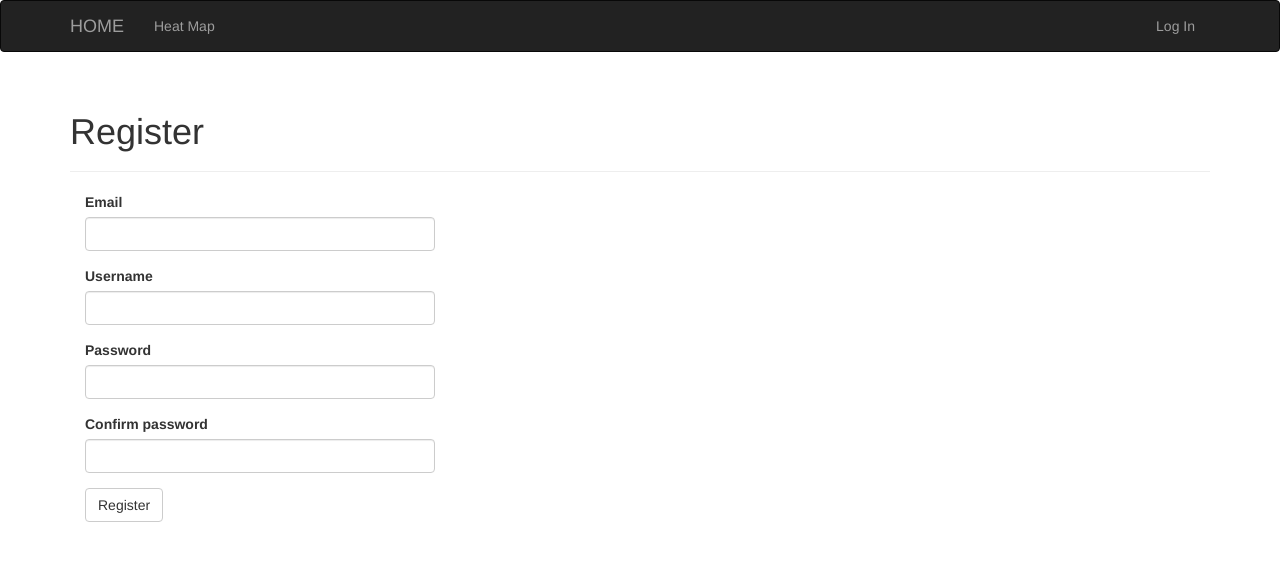
After one commit to MediciPrime/lcdb_website, a Flask app: page /auth/register in a window 1280 px wide. The commit adds this page. Shown: the top 561 px of the page. Run offline with Flask 2, Linux system fonts and the light colour scheme; some libraries are stand-ins or nearby versions.

Commit message:
working login, register and confirmation

```diff
--- a/app/auth/forms.py
+++ b/app/auth/forms.py
@@ -1,6 +1,8 @@
 from flask.ext.wtf import Form
 from wtforms import StringField, PasswordField, BooleanField, SubmitField
-from wtforms.validators import Required, Email, Length
+from wtforms.validators import Required, Length, Email, Regexp, EqualTo
+from wtforms import ValidationError
+from ..models import User
 
 class LoginForm(Form):
     email = StringField('Email', validators=[Required(), Length(1, 64),
@@ -8,3 +10,23 @@ class LoginForm(Form):
     password = PasswordField('Password', validators=[Required()])
     remember_me = BooleanField('Keep me logged in')
     submit =SubmitField('Log In')
+
+class RegistrationForm(Form):
+    email = StringField('Email', validators=[Required(), Length(1, 64),
+                                             Email()])
+    username = StringField('Username', validators=[
+        Required(), Length(1, 64), Regexp('^[A-Za-z][A-Za-z0-9_.]*$', 0,
+                                          'Usernames must have only letters, '
+                                          'numbers, dots or underscores')])
+    password = PasswordField('Password', validators=[
+        Required(), EqualTo('password2', message='Passswords must match.')])
+    password2 = PasswordField('Confirm password', validators=[Required()])
+    submit = SubmitField('Register')
+
+    def validate_email(self, field):
+        if User.query.filter_by(email=field.data).first():
+            raise ValidationError('Email already registered.')
+
+    def validate_username(self, field):
+        if User.query.filter_by(username=field.data).first():
+            raise ValidationError('Username already in use.')
--- a/app/auth/views.py
+++ b/app/auth/views.py
@@ -1,8 +1,24 @@
 from flask import render_template, redirect, request, url_for, flash
-from flask.ext.login import login_user
+from flask.ext.login import login_user, logout_user, login_required, current_user
 from . import auth
+from .. import db
 from ..models import User
-from .forms import LoginForm
+from ..email import send_email
+from .forms import LoginForm, RegistrationForm
+
+@auth.before_app_request
+def before_request():
+    if current_user.is_authenticated \
+       and not current_user.confirmed \
+       and request.endpoint[:5] != 'auth.' \
+                                   and request.endpoint != 'static':
+        return redirect(url_for('auth.unconfirmed'))
+
+@auth.route('/unconfirmed')
+def unconfirmed():
+    if current_user.is_anonymous or current_user.confirmed:
+        return redirect('home.base')
+    return render_template('auth/unconfirmed.html')
 
 @auth.route('/login', methods=['GET', 'POST'])
 def login():
@@ -11,6 +27,50 @@ def login():
         user = User.query.filter_by(email=form.email.data).first()
         if user is not None and user.verify_password(form.password.data):
             login_user(user, form.remember_me.data)
-            return redirect(request.args.get('next') or url_for('main.index'))
+            return redirect(request.args.get('next') or url_for('home.base'))
         flash('Invalid username or password.')
     return render_template('auth/login.html', form=form)
+
+@auth.route('/logout')
+@login_required
+def logout():
+    logout_user()
+    flash('You have been logged out.')
+    return redirect(url_for('home.base'))
+
+@auth.route('/register', methods=['GET', 'POST'])
+def register():
+    form = RegistrationForm()
+    if form.validate_on_submit():
+        user = User(email=form.email.data,
+                    username=form.username.data,
+                    password=form.password.data)
+        db.session.add(user)
+        db.session.commit()
+        token = user.generate_confirmation_token()
+        send_email(user.email, 'Confirm Your Account',
+                   'auth/email/confirm', user=user, token=token)
+        flash('A confirmation email has been sent to you by email.')
+        return redirect(url_for('auth.login'))
+    return render_template('auth/register.html', form=form)
+
+@auth.route('/confirm/<token>')
+@login_required
+def confirm(token):
+    if current_user.confirmed:
+        return redirect(url_for('home.base'))
+    if current_user.confirm(token):
+        flash('You have confirmed your account. Thanks!')
+    else:
+        flash('The confirmation link is invalid or has expired.')
+    return redirect(url_for('home.base'))
+
+# resends confirmation information
+@auth.route('/confirm')
+@login_required
+def resend_confirmation():
+    token = current_user.generate_confirmation_token()
+    send_email('auth/email/confirm',
+               'Confirm Your Account', user, token=token)
+    flash('A new confirmation email has been sent to you by email.')
+    return redirect(url_for('home.base'))
--- a/app/templates/auth/login.html
+++ b/app/templates/auth/login.html
@@ -9,5 +9,7 @@
 </div>
 <div class="col-md-4">
   {{ wtf.quick_form(form) }}
+  <br>
+  <p>New scientist? <a href="{{ url_for('auth.register') }}">Click here to register</a>.</p>
 </div>
 {% endblock %}
--- /dev/null
+++ b/app/templates/auth/register.html
@@ -0,0 +1,13 @@
+{% extends "base.html" %}
+{% import "bootstrap/wtf.html" as wtf %}
+
+{% block title %}LCDB | Register{% endblock %}
+
+{% block page_content %}
+<div class="page-header">
+    <h1>Register</h1>
+</div>
+<div class="col-md-4">
+    {{ wtf.quick_form(form) }}
+</div>
+{% endblock %}
```
Also changed, not shown: app/models.py (+19 -0 lines), app/templates/auth/email/confirm.html (added, +8 -0 lines), app/templates/auth/email/confirm.txt (added, +13 -0 lines), app/templates/auth/unconfirmed.html (added, +20 -0 lines), app/templates/home/index.html (+14 -8 lines).
